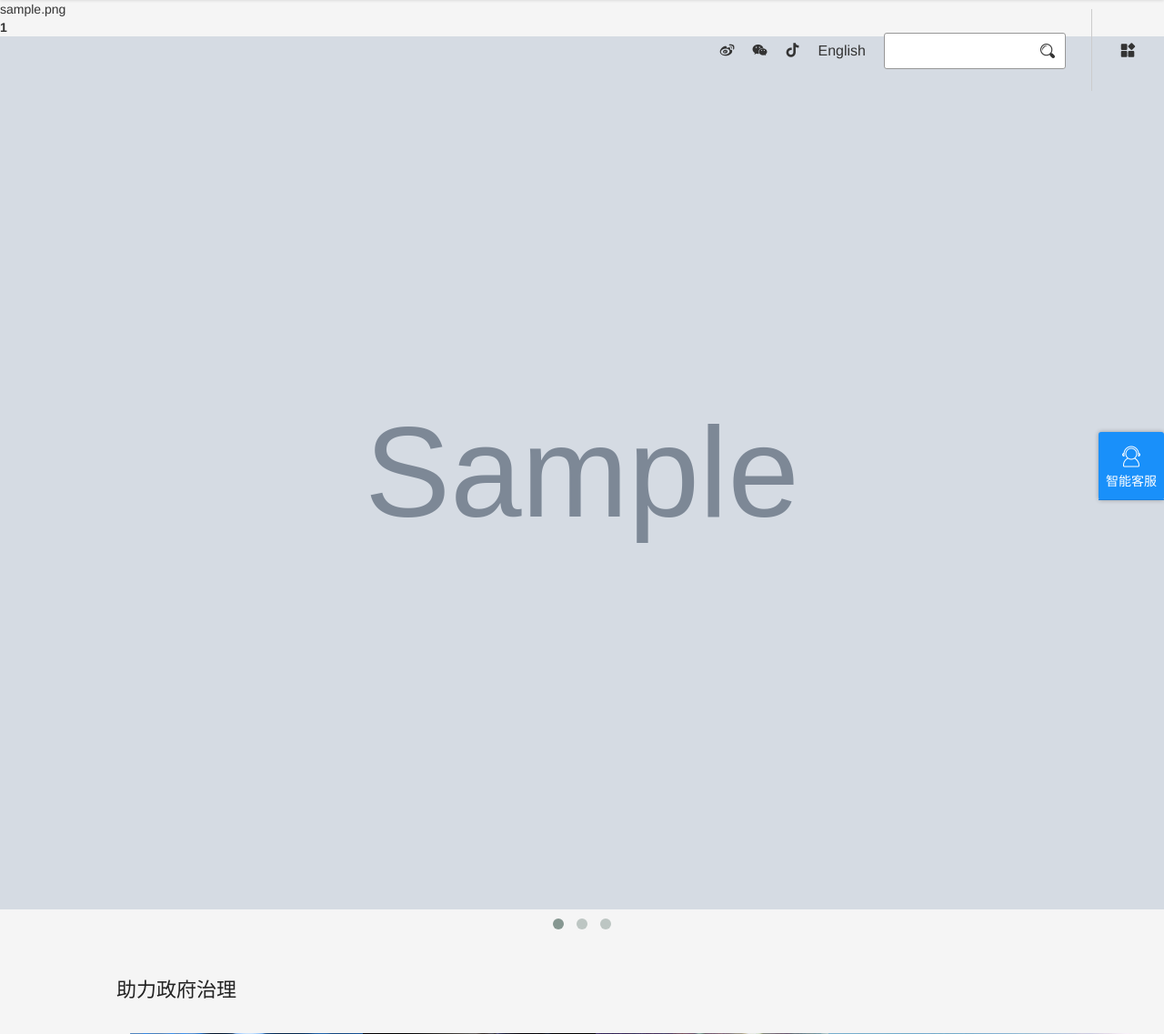
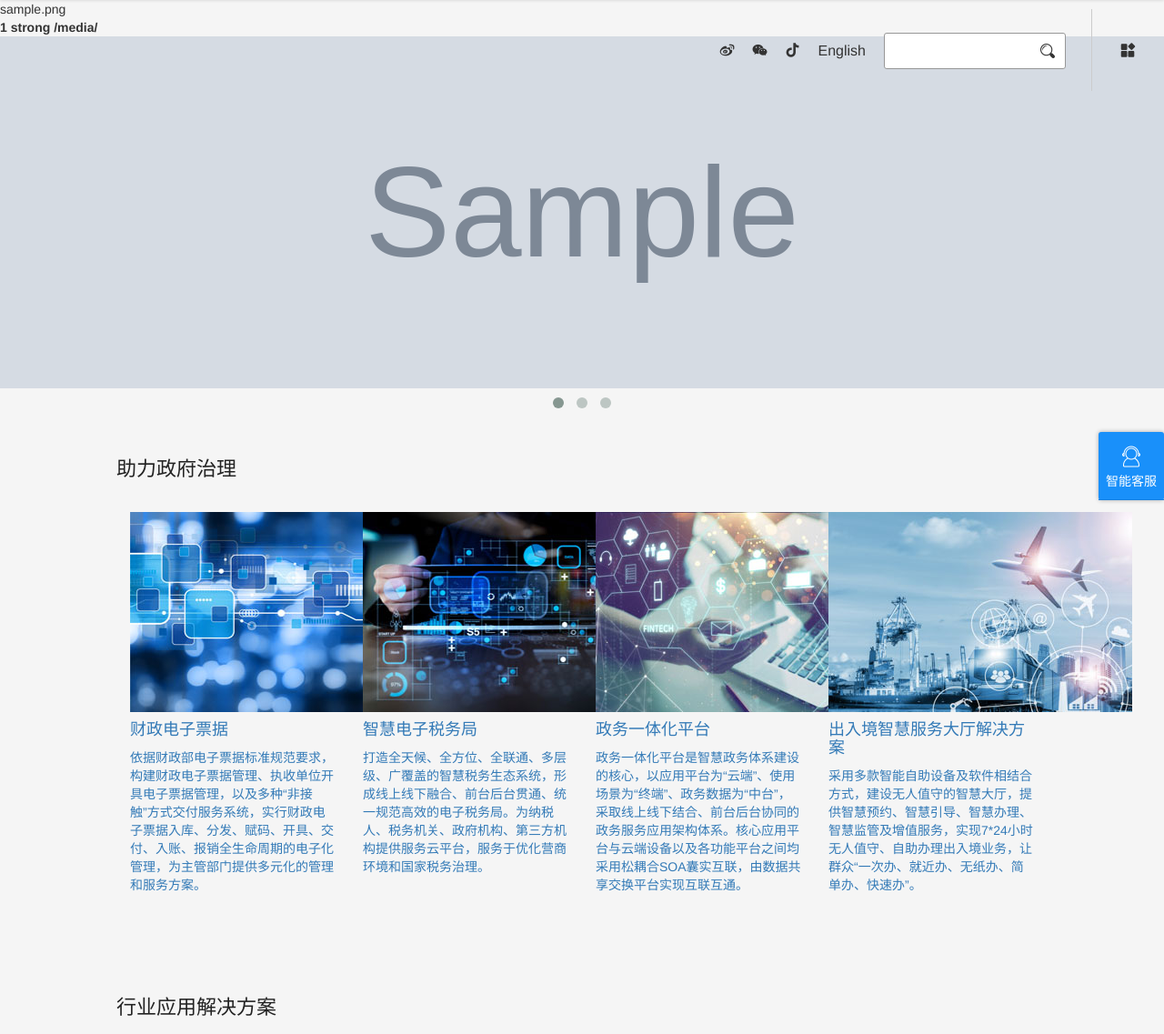
Before and after one commit to hallowsman/yinsuan, a Django app: page / in a window 1280 px wide. Shown: the part 90-1227 px from the top of the page at 91% size. Run offline with Django 4.2, Linux system fonts and the light colour scheme; tables that the repository leaves empty hold one stand-in row (values such as "Sample post"); grey boxes marked "Sample" are stand-in pictures; some libraries are stand-ins or nearby versions.

Commit message:
no message

```diff
--- a/yinsuan/static/introduce/css/banner.css
+++ b/yinsuan/static/introduce/css/banner.css
@@ -4,4 +4,5 @@
 #banner img {
 	width: 100%;
 	min-height: 180px;
+	max-height: 387px;
 }
--- a/yinsuan/static/introduce/css/header.css
+++ b/yinsuan/static/introduce/css/header.css
@@ -6,7 +6,7 @@
 	height: 90px;
 	width: 100%;
 	line-height: 90px;
-	background: #fff;
+	background:#fff;
 	position: fixed;
 	top: 0;
 	left: 0;
--- a/yinsuan/templates/introduce/index.html
+++ b/yinsuan/templates/introduce/index.html
@@ -6,7 +6,9 @@
     <meta http-equiv="Content-Security-Policy" content="img-src 'self' hm.baidu.com">
     <meta name="viewport"
           content="width=device-width,initial-scale=1,minimum-scale=1,maximum-scale=1,user-scalable=no"/>
+    <meta http-equiv="content-type" content="text/html" charset="UTF-8">
     <meta http-equiv="X-UA-Compatible" content="IE=edge,IE=6,IE=7,IE=8,IE=9,IE=10,IE=11"/>
+    {% load staticfiles %}
     <link rel="stylesheet" type="text/css" href="/static/introduce/css/bootstrap.min.css"/>
     <link rel="stylesheet" type="text/css" href="/static/introduce/css/style.css"/>
     <link rel="stylesheet" type="text/css" href="/static/introduce/css/header.css"/>
@@ -774,11 +776,9 @@
 
         <div class="industry_item">
             <div>{{ banner.banner_img }}</div>
-            <strong>{{ banner.id }}</strong>
+            <strong>{{ banner.id }} </strong><strong>strong {{ MEDIA_URL }}</strong>
             <a target="_blank" rel="noopener noreferrer" href=''>
                 <img src='{{ MEDIA_URL }}{{ banner.banner_img }}' alt="{{ banner.banner_img }}">
-
-
             </a>
         </div>
     {% endfor %}
```
Also changed, not shown: yinsuan/yinsuan/settings.py (+8 -6 lines), yinsuan/media/03.png (added), yinsuan/media/banner01.jpg (added), yinsuan/media/w1.jpg (deleted).
